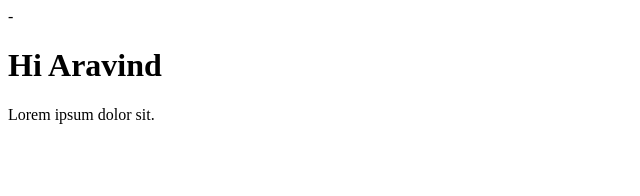
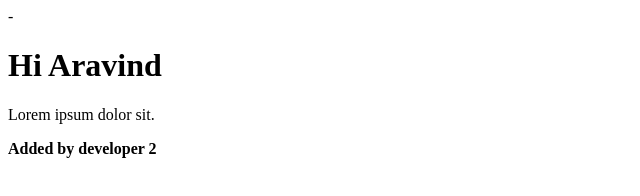
Before and after one commit to SAMUDRALAARAVIND/git-prt2, a plain HTML site: page index.html in a window 1280 px wide. Shown: the whole page, without its empty margins (0-640 px from the left). Drawn offline with Linux system fonts and the light colour scheme.

Commit message:
Bold tag added by developer 2

```diff
--- a/index.html
+++ b/index.html
@@ -9,5 +9,6 @@
 <body>
     <h1>Hi Aravind</h1>
     <p>Lorem ipsum dolor sit.</p>
+    <b>Added by developer 2</b>
 </body>
 </html>
```
